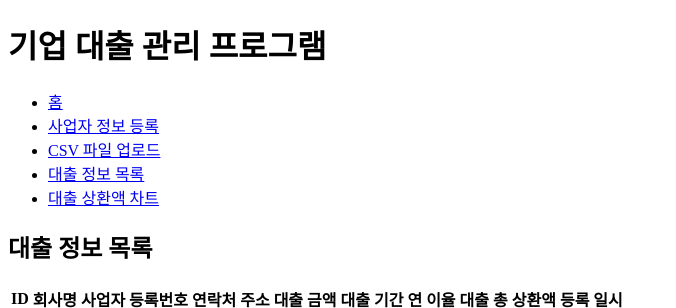
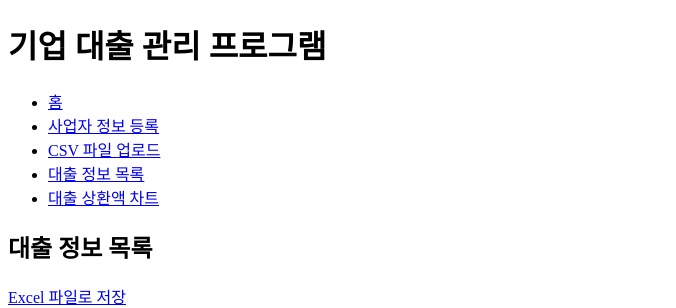
Before and after one commit to tasueom/business-loan-manager, a Flask app: page /list in a window 1280 px wide. Shown: the top 308 px of the page, without its empty margins (0-676 px from the left). Run offline with Flask 3, Linux system fonts and the light colour scheme; data that the repository does not hold is empty.

Commit message:
feat: Add functionality to export loan data as an Excel file with a new route and link in the list template

```diff
--- a/app.py
+++ b/app.py
@@ -1,4 +1,4 @@
-from flask import Flask, render_template, request, redirect, url_for
+from flask import Flask, render_template, request, redirect, url_for, send_file
 import service
 import db
 import base64
@@ -73,5 +73,16 @@ def upload_csv():
             return redirect(url_for('list'))
     return render_template('upload_csv.html')
 
+@app.route('/save_excel', methods=['GET'])
+def save_excel():
+    loans = db.get_loans()
+    excel_file = service.create_excel_file(loans)
+    return send_file(
+        excel_file,
+        mimetype='application/vnd.openxmlformats-officedocument.spreadsheetml.sheet',
+        as_attachment=True,
+        download_name='대출정보.xlsx'
+    )
+
 if __name__ == '__main__':
     app.run(debug=True)
--- a/templates/list.html
+++ b/templates/list.html
@@ -2,6 +2,7 @@
 
 {% block content %}
 <h2>대출 정보 목록</h2>
+<a href="{{ url_for('save_excel') }}">Excel 파일로 저장</a>
 <table>
     <thead>
         <tr>
```
Also changed, not shown: service.py (+15 -0 lines).
